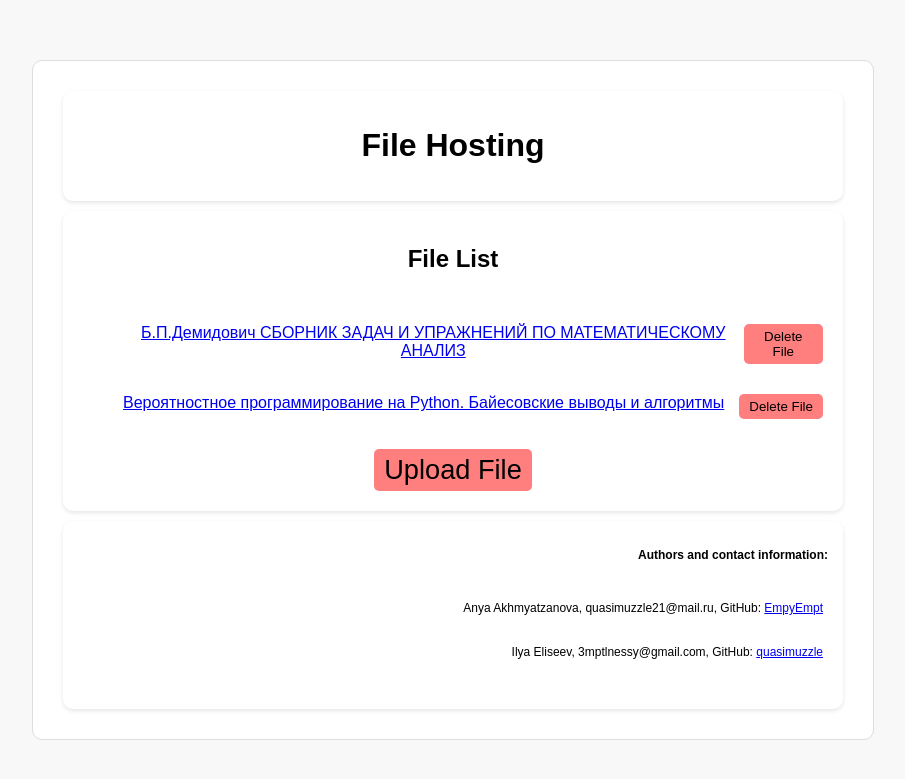
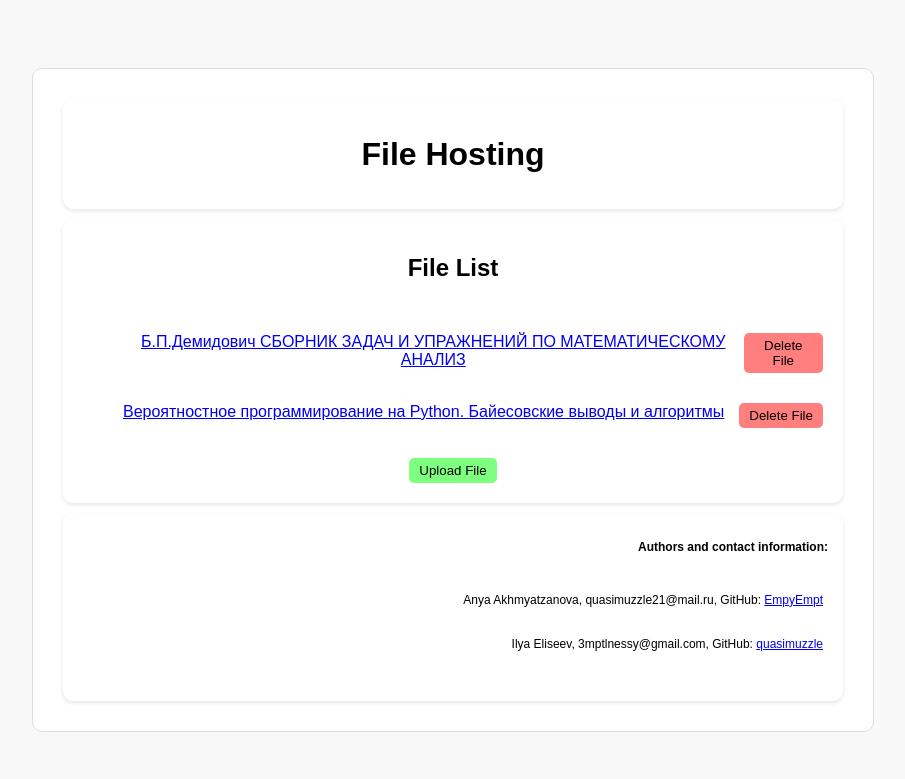
Before and after one commit to quasimuzzle/FileHosting, a Django app: page / in a window 1280 px wide. Shown: the top 779 px of the page, without its empty margins (187-1092 px from the left). Run offline with Django 5.2, Linux system fonts and the light colour scheme; data comes from the database, SQL or seed files in the repository.

Commit message:
Select file to upload

```diff
--- a/files/templates/files/file_list.html
+++ b/files/templates/files/file_list.html
@@ -48,8 +48,8 @@
             line-height: normal; /* Стандартный межстрочный интервал */
         }
 
-        button {
-            background-color: rgba(255, 0, 0, 0.5);
+        button.upload-btn {
+            background-color: rgba(0, 255, 0, 0.5); /* Зеленый цвет */
             color: black;
             border: none;
             padding: 5px 10px;
@@ -57,8 +57,21 @@
             cursor: pointer;
         }
 
-        button:hover {
-            background-color: rgba(255, 0, 0, 1);
+        button.upload-btn:hover {
+            background-color: rgba(0, 255, 0, 1); /* Зеленый цвет при наведении */
+        }
+
+        button.delete-btn {
+            background-color: rgba(255, 0, 0, 0.5); /* Красный цвет */
+            color: black;
+            border: none;
+            padding: 5px 10px;
+            border-radius: 5px;
+            cursor: pointer;
+        }
+
+        button.delete-btn:hover {
+            background-color: rgba(255, 0, 0, 1); /* Красный цвет при наведении */
         }
 
         ul {
@@ -68,10 +81,6 @@
         ul li {
             margin-bottom: 30px;
         }
-
-        .upload-btn {
-           font-size: 1.7em;
-       }
     </style>
 </head>
 <body>
@@ -97,7 +106,7 @@
                                 <span><a href="{% url 'file_detail' file.id %}">{{ file.name }}</a></span>
                                 <form method="post" action="{% url 'delete_file' file.id %}">
                                     {% csrf_token %}
-                                    <button type="submit">Delete File</button>
+                                    <button type="submit" class="delete-btn">Delete File</button>
                                 </form>
                             </div>
                         </li>
--- a/files/templates/files/upload_file.html
+++ b/files/templates/files/upload_file.html
@@ -36,6 +36,7 @@
     </style>
 </head>
 <body>
+   <h2>Select file to upload: </h2>
     <form method="post" action="{% url 'upload_file' %}" enctype="multipart/form-data">
         {% csrf_token %}
         {{ form.as_p }}
```
